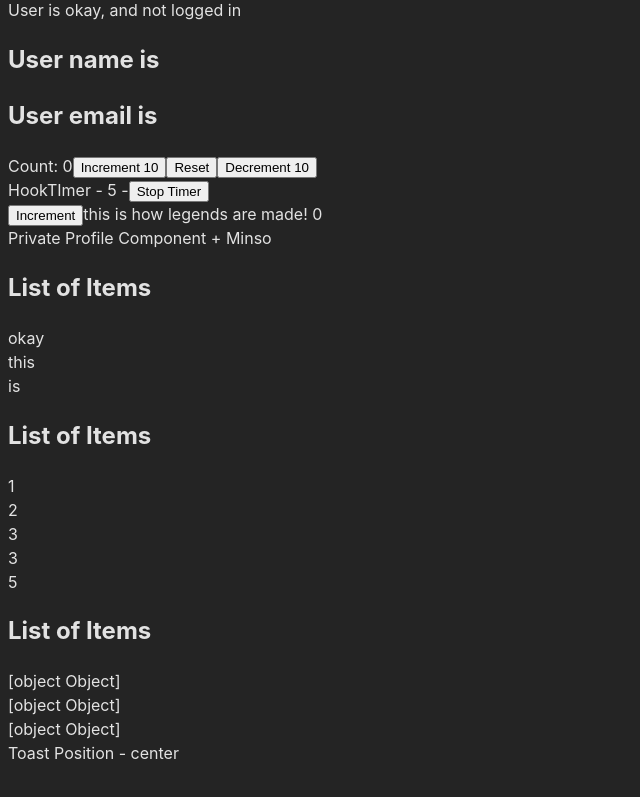
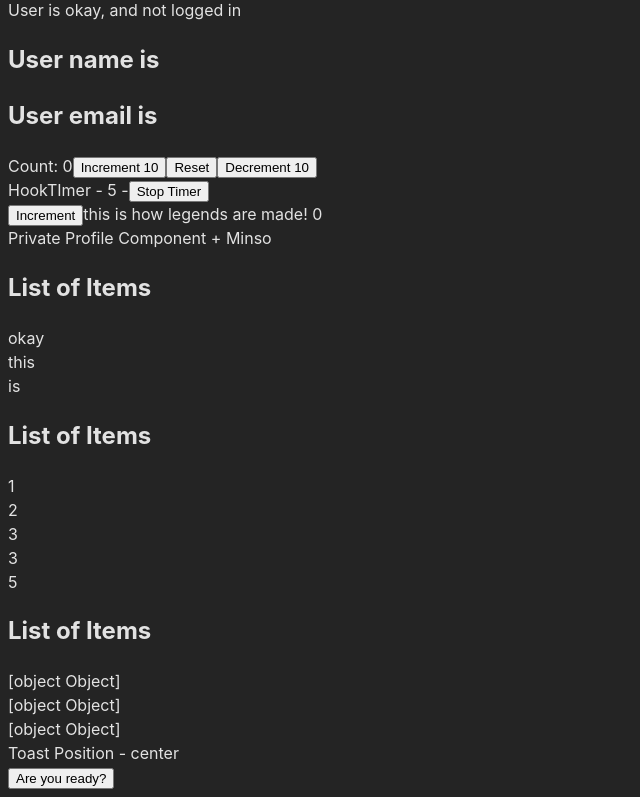
Before and after one commit to DIFU-N/react-typescript, a React (Vite) app: page / in a window 1280 px wide. Shown: the part 559-1356 px from the top of the page, without its empty margins (0-640 px from the left). Before the commit the page ends 1332 px from the top, so only its background shows below. Built offline with nearby package versions, Linux system fonts and the light colour scheme.

Commit message:
custom type for prop already defined by React

```diff
--- a/src/App.tsx
+++ b/src/App.tsx
@@ -15,6 +15,7 @@ import { Counter } from "./components/state/Counter"
 import { LoggedIn } from "./components/state/LoggedIn"
 import { List } from "./components/generics/List"
 import { Toast } from "./components/template literals/Toast"
+import { CustomButton } from "./components/html/Button"
 
 function App() {
   const personName = {
@@ -70,6 +71,9 @@ function App() {
         age: 39
       }]} onClick={(item) => console.log(item)} />
       <Toast position="center" />
+      <CustomButton variant="primary">
+        Are you ready?
+      </CustomButton>
     </div>
   )
 }
--- a/src/components/html/Button.tsx
+++ b/src/components/html/Button.tsx
@@ -1,8 +1,17 @@
 
+// type ButtonProp = {
+//     variant: 'primary' | 'secondary'
+//     //the react comp props were added so the defined react props for the btn component can be used
+// } & React.ComponentProps<'button'>
+
+//if you wanted to use custom types that have already been defined in the React Element Props
+//you use omit
 type ButtonProp = {
     variant: 'primary' | 'secondary'
+    children: string // define the prop type you want to use
     //the react comp props were added so the defined react props for the btn component can be used
-} & React.ComponentProps<'button'>
+} & Omit<React.ComponentProps<'button'>, 'children'>
+
 
 export const CustomButton = ({variant, children, ...rest}: ButtonProp) => {
   return (
```
